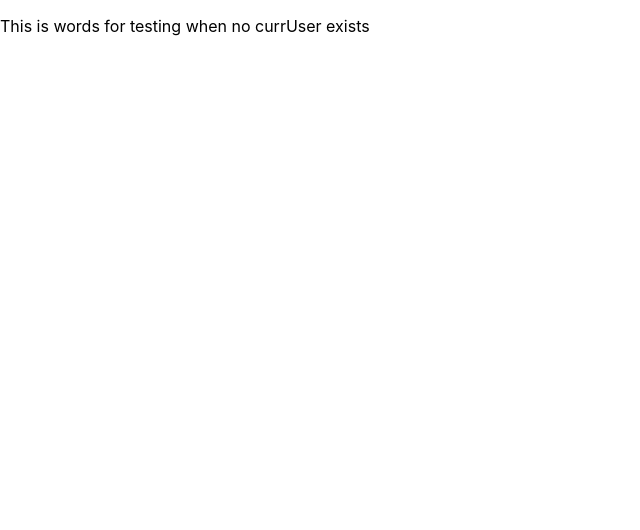
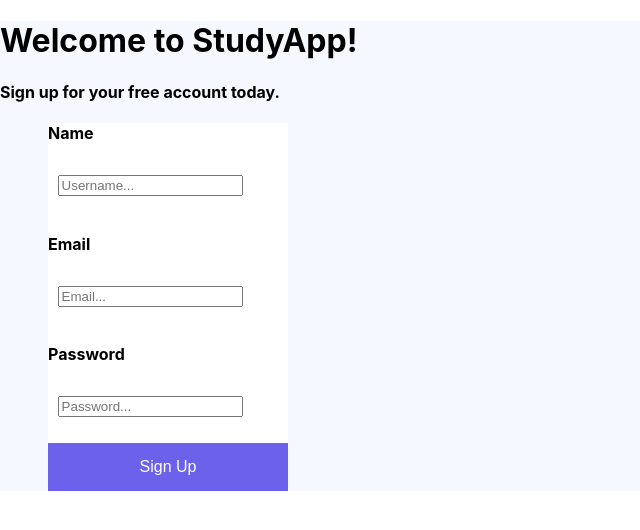
Before and after one commit to Revlisc/desktopStudy, a React (Create React App) app: page / in a window 1280 px wide. Shown: the top 530 px of the page, without its empty margins (0-640 px from the left). Built offline with nearby package versions, Linux system fonts and the light colour scheme.

Commit message:
working on styling

```diff
--- a/src/App.js
+++ b/src/App.js
@@ -6,7 +6,7 @@ import { Route, Switch, Redirect } from 'react-router-dom';
 
 import LoginConfirm from './Screens/LoginConfirm.js';
 import HomeScreen from './Screens/HomeScreen.js';
-import SignInPage from './Screens/SignInPage';
+import SignInPage from './Screens/SignInPage/SignInPage';
 //made constructor for use of this.state
 class App extends Component {
   // constructor(props) {
@@ -39,8 +39,8 @@ class App extends Component {
       <Fragment>
 
           <Switch>
-            <Route exact path='/' render={() => <LoginConfirm currentUser={currentUser} userInfo={userInfo} />} />
-            <Route exact path='/login'
+            <Route exact path='/asdf' render={() => <LoginConfirm currentUser={currentUser} userInfo={userInfo} />} />
+            <Route exact path='/'
               render={() => currentUser ? (
                 <Route exact to='/home' render={() => <div className=""><HomeScreen className=''/></div>} />
               ) : (
--- a/src/Components/UserBar.js
+++ b/src/Components/UserBar.js
@@ -1,5 +1,5 @@
 import React from 'react';
-//import '../UserBar.css';
+import '../UserBar.css';
 
 //each text in sign in page
 const UserBar = ({onChange, error, ...rest}) => {
--- /dev/null
+++ b/src/Screens/SignInPage/SignInPage.css
@@ -0,0 +1,21 @@
+.signInBg {
+    background-color: #F5F8FF;
+}
+
+.formContainer {
+    background-color: white;
+    margin-left: 3rem;
+    width: 15rem;
+}
+
+.submitBtnSignIn {
+  background-color: #6C61EB; /* Green */
+  border: none;
+  color: white;
+  padding: 15px 32px;
+  text-align: center;
+  text-decoration: none;
+  display: inline-block;
+  font-size: 16px;
+  width: 100%;
+}
--- a/src/Screens/SignInPage.js
+++ b/src/Screens/SignInPage/SignInPage.js
@@ -1,7 +1,8 @@
 import React, { Component } from 'react';
-import UserBar from '../Components/UserBar';
+import UserBar from '../../Components/UserBar';
 //import '../SignInPage.css';
-import  validateLogin  from '../utils/validateLogin.js';
+import  validateLogin  from '../../utils/validateLogin.js';
+import './SignInPage.css';
 
 //sign in page with logic to handle updating current user
 class SignInPage extends Component {
@@ -43,8 +44,11 @@ class SignInPage extends Component {
         const { username, email, password, errors } = this.state;
         return (
             <div className='signInBg'>
+                <h1>Welcome to StudyApp!</h1>
+                <h4>Sign up for your free account today.</h4>
                 <div className='formContainer'>
                     <form onSubmit={this.handleSubmit}>
+                        <h4>Name</h4>
                         <UserBar
                             value={username}
                             required
@@ -52,7 +56,9 @@ class SignInPage extends Component {
                             onChange={this.handleChange}
                             error={errors.name}
                             placeholder='Username...'
+                            className='userbar'
                         />
+                        <h4>Email</h4>
                         <UserBar
                             value={email}
                             required
@@ -60,7 +66,9 @@ class SignInPage extends Component {
                             onChange={this.handleChange}
                             error={errors.email}
                             placeholder='Email...'
+                            className='userbar'
                         />
+                        <h4>Password</h4>
                         <UserBar
                             value={password}
                             required
@@ -68,8 +76,9 @@ class SignInPage extends Component {
                             onChange={this.handleChange}
                             error={errors.password}
                             placeholder='Password...'
+                            className='userbar'
                         />
-                        <button classname='submitBtn' type='submit'>Submit</button>
+                        <button className='submitBtnSignIn' type='submit'>Sign Up</button>
 
                     </form>
                 </div>
--- /dev/null
+++ b/src/UserBar.css
@@ -0,0 +1,30 @@
+.inputBox {
+    width: 100%;
+    max-width: 100%;
+    height: 3rem;
+    box-sizing: border-box;
+    padding: 0.6rem;
+    margin-bottom: 0.6rem;
+    border-radius: 0.3rem;
+    font-size: 1rem;
+  }
+
+.text-input {
+    width: 100%;
+    max-width: 100%;
+    height: 3rem;
+    box-sizing: border-box;
+    padding: 0.6rem;
+    margin-bottom: 0.6rem;
+    border-radius: 0.3rem;
+    font-size: 1rem;
+}
+
+.text-input-error {
+    border: solid 0.1rem red;
+    color: red;
+}
+
+.error-text {
+    color: #ff0000;
+}
```
